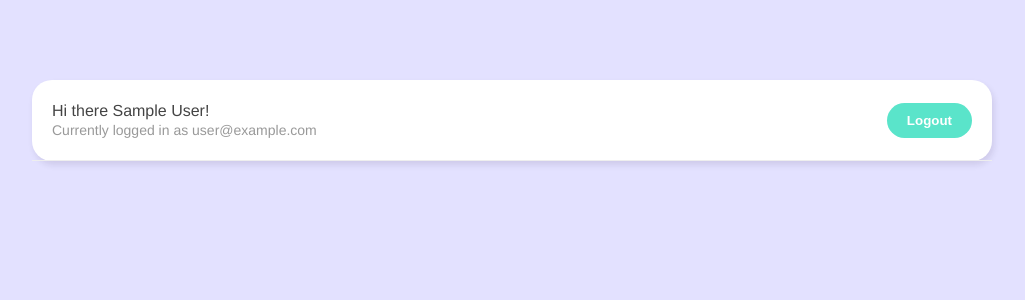
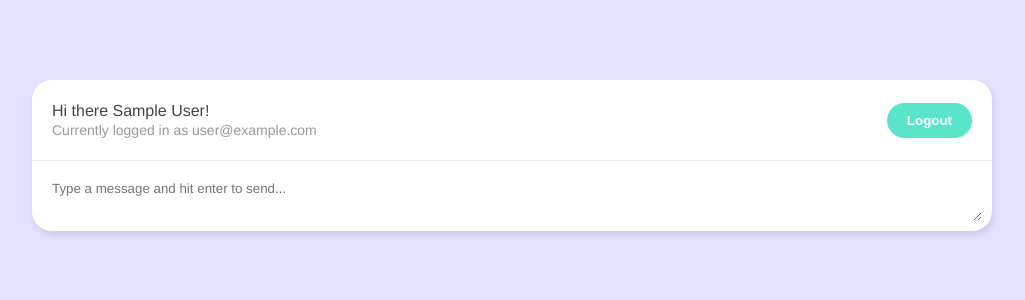
Before and after one commit to SiyanGuo/live-chat-room, a Vue app: page /chatroom in a window 1280 px wide. Shown: the top 300 px of the page, without its empty margins (128-1153 px from the left). Built offline with nearby package versions, Linux system fonts and the light colour scheme; no server answers; sample sign-in values are in the browser's storage.

Commit message:
add ChatForm, save chats in Firestore, add Real-time firestore listener

```diff
--- /dev/null
+++ b/src/components/NewChatForm.vue
@@ -0,0 +1,58 @@
+<template>
+  <form>
+    <textarea
+      placeholder="Type a message and hit enter to send..."
+      v-model="message"
+      @keypress.enter.prevent="handleSubmit"
+    ></textarea>
+    <div class="error">{{ error }}</div>
+  </form>
+</template>
+
+<script>
+import { ref } from "@vue/reactivity";
+import getUser from "../composables/getUser";
+import { timestamp } from "../firebase/config";
+import useCollection from "@/composables/useCollection";
+
+export default {
+  setup() {
+    const { user } = getUser();
+    const { addDoc, error } = useCollection("messages");
+
+    const message = ref("");
+
+    const handleSubmit = async () => {
+      const chat = {
+        name: user.value.displayName,
+        message: message.value,
+        createdAt: timestamp(),
+      };
+
+      await addDoc(chat);
+      if (!error.value) {
+        message.value = "";
+      }
+    };
+
+    return { message, handleSubmit, error };
+  },
+};
+</script>
+
+<style scoped>
+form {
+  margin: 10px;
+}
+textarea {
+  width: 100%;
+  max-width: 100%;
+  margin-bottom: 6px;
+  padding: 10px;
+  box-sizing: border-box;
+  border: 0;
+  border-radius: 20px;
+  font-family: inherit;
+  outline: none;
+}
+</style>
--- a/src/composables/getUser.js
+++ b/src/composables/getUser.js
@@ -4,7 +4,6 @@ import { projectAuth } from "../firebase/config";
 const user = ref(projectAuth.currentUser)
 
 projectAuth.onAuthStateChanged((_user) => {
-    console.log('User state change. current user is' + _user)
     user.value = _user
 })
 
--- /dev/null
+++ b/src/composables/useCollection.js
@@ -0,0 +1,20 @@
+import { ref } from "vue"
+import { projectAuth, projectFirestore } from "../firebase/config";
+
+const useCollection = (collection) => {
+    const error = ref(null)
+
+    const addDoc = async (doc) => {
+        error.value = null
+        try {
+
+            await projectFirestore.collection(collection).add(doc)
+        } catch (err) {
+            console.log(err.message);
+            error.value = 'Could not send the message'
+        }
+    }
+    return { error, addDoc }
+}
+
+export default useCollection
--- a/src/composables/useLogout.js
+++ b/src/composables/useLogout.js
@@ -16,7 +16,6 @@ const logout = async () => {
 }
 
 const useLogout = () => {
-
     return { error, logout }
 }
 
--- a/src/router/index.js
+++ b/src/router/index.js
@@ -6,7 +6,6 @@ import { projectAuth } from "../firebase/config";
 //auth guard
 const requireAuth = (to, from, next) => {
   let user = projectAuth.currentUser
-  console.log("auth guard", user);
   if (!user) {
     next({ name: 'welcome' })
   } else {
--- a/src/views/ChatroomView.vue
+++ b/src/views/ChatroomView.vue
@@ -1,6 +1,7 @@
 <template>
   <div class="container">
     <Navbar />
+    <NewChatForm />
   </div>
 </template>
 
@@ -9,9 +10,10 @@ import { watch } from "@vue/runtime-core";
 import Navbar from "../components/Navbar.vue";
 import getUser from "../composables/getUser";
 import { useRouter } from "vue-router";
+import NewChatForm from "@/components/NewChatForm.vue";
 
 export default {
-  components: { Navbar },
+  components: { Navbar, NewChatForm },
   setup() {
     const { user } = getUser();
     const router = useRouter();
```
Also changed, not shown: src/composables/getCollection.js (added, +27 -0 lines).
